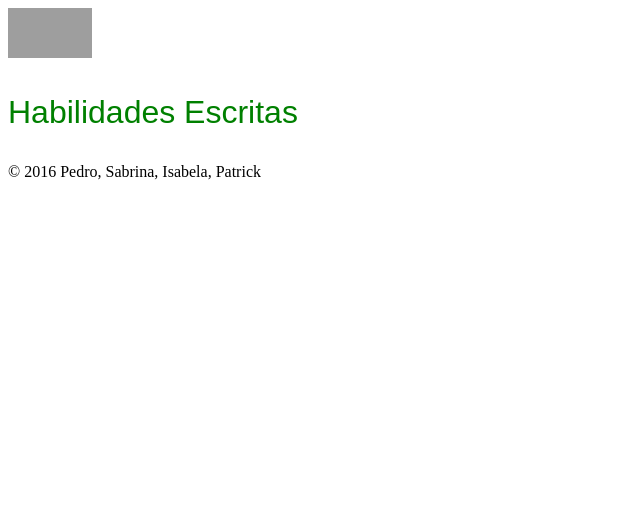
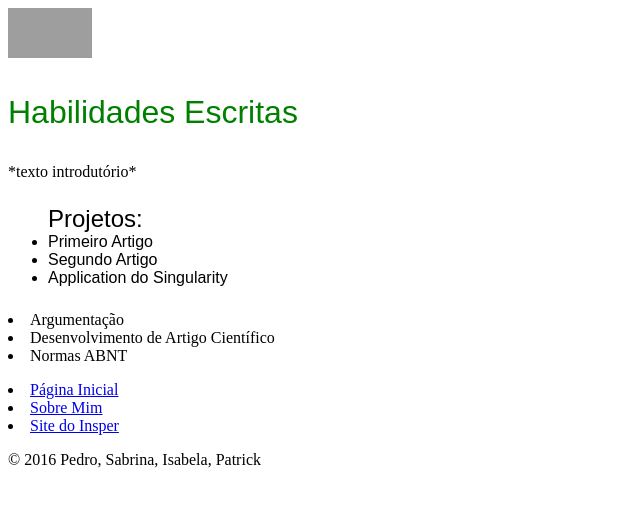
Before and after one commit to patrick23232/Projeto_Co-Design, a plain HTML site: page Habilidades escritas.html in a window 1280 px wide. Shown: the whole page, without its empty margins (0-640 px from the left). Drawn offline with Linux system fonts and the light colour scheme; grey boxes are pictures that could not be loaded.

Commit message:
Atualização da pagina habilidades escritas e concerto de um erro de portugues da pagina habilidade de abstração e design

```diff
--- a/Habilidades escritas.html
+++ b/Habilidades escritas.html
@@ -18,10 +18,25 @@
 
 	<main>
 		<p style="font-size:32px;color:green;font-family:Arial;text-align:left"> Habilidades Escritas </p>
-		<p>
-		</p>
+		<p style="font-size:16px"> *texto introdutório* </p>
+		<p> </p>
+		<ul style="font-size:24px;color:black;font-family:Arial;text-align:left"> Projetos:
+			<li style="font-size:16px"> Primeiro Artigo </li>
+			<li style="font-size:16px"> Segundo Artigo </li>
+			<li style="font-size:16px"> Application do Singularity </li>
+		</ul>
+		<p> </p>
+		<p> </p>
+		<ui>
+			<li style="font-size:16px"> Argumentação </li>
+			<li style="font-size:16px"> Desenvolvimento de Artigo Científico </li>
+			<li style="font-size:16px"> Normas ABNT </li>
+		</ui>
 
-
+		<p></p>
+		<li><a href="Páginainicial.html">Página Inicial</li></a>
+			<li><a href="Bibiografia.html">Sobre Mim</li></a>
+			<li><a href="http://www.insper.edu.br/vestibular/engenharia/">Site do Insper</li></a>
 		</main>
 		<footer>
 			<p>
```
Also changed, not shown: Habilidades abstração design.html (+1 -1 lines).
